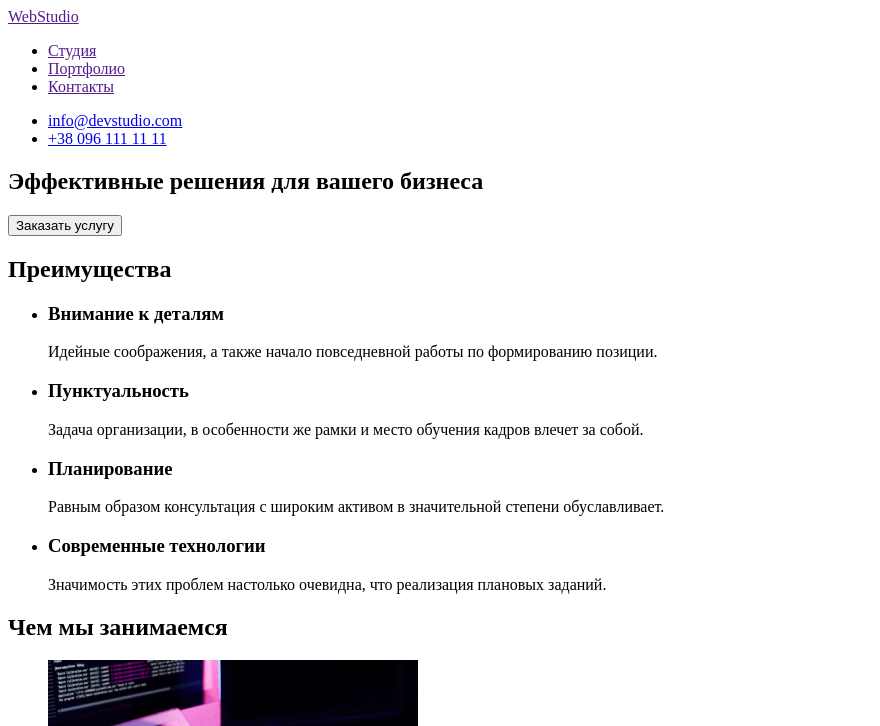
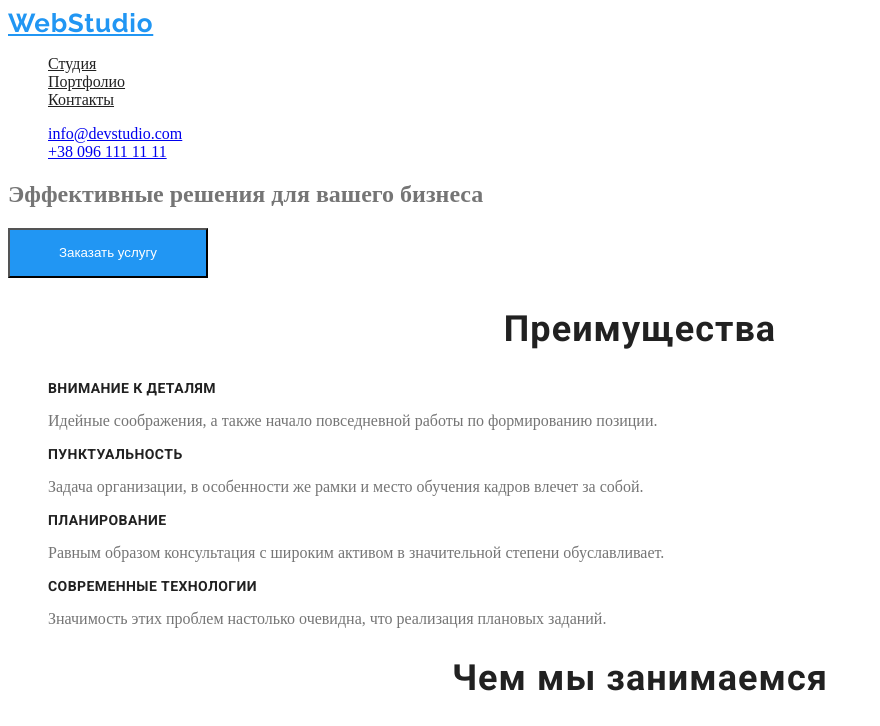
Before and after one commit to yuliyahunter/goit-yuliyahunter-hw-03, a plain HTML site: page index.html in a window 1280 px wide. Shown: the top 726 px of the page, without its empty margins (0-880 px from the left). Drawn offline with Linux system fonts and the light colour scheme.

Commit message:
hw2_changes1
css index
create portfolio.html

```diff
--- /dev/null
+++ b/css/styles.css
@@ -0,0 +1,87 @@
+/* основной цвет текста #757575 */
+/* цвет текста шапки #ffffff */
+/* цвет текста заголовков  #212121 */
+/*  акцент #2196F3 */
+/* дополнительный цвет фона  #F5F4FA */
+/* фон героя #2F303A */
+
+
+:root {
+    --primary-text-color: #757575;
+    --title-text-color: #212121;
+    --accent-color: #2196F3;
+    --primary-white-color: #ffffff;
+}
+
+
+body {
+    background-color: var(--primary-white-color);
+    color: var(--primary-text-color);
+}
+
+ul {
+    list-style: none;
+}
+
+
+/* Logo */
+
+.logo-header{
+
+font-family: 'Raleway';
+font-style: normal;
+font-weight: 700;
+font-size: 26px;
+line-height: 31px;
+
+
+letter-spacing: 0.03em;
+
+color: var(--accent-color);}
+
+/* Navigation */
+
+.nav-list .nav-link,
+.contacts .contact-list {
+    color: var(--title-text-color);
+}
+.nav-link:hover,
+.nav-link:focus,
+{
+    color: var(--accent-color);
+}
+
+/* Sections */
+
+.section-title {
+    font-family: 'Roboto';
+    font-style: normal;
+    font-weight: 700;
+    font-size: 36px;
+    line-height: 42px;
+    text-align: center;
+    letter-spacing: 0.03em;
+
+    color: var(--title-text-color);
+}
+
+.section-subtitle {
+font-family: 'Roboto';
+font-style: normal;
+font-weight: 700;
+font-size: 14px;
+line-height: 16px;
+letter-spacing: 0.03em;
+text-transform: uppercase;
+
+color: var(--title-text-color)
+}
+
+/* Button */
+
+.button {
+    color: var(--primary-white-color);
+    background-color: var(--accent-color);
+    width: 200px;
+    height: 50px;
+}
--- a/index.html
+++ b/index.html
@@ -4,66 +4,74 @@
     <meta charset="UTF-8" />
     <meta http-equiv="X-UA-Compatible" content="IE=edge" />
     <meta name="viewport" content="width=device-width, initial-scale=1.0" />
-    <title>Homework_1</title>
+    <title>Homework_2</title>
+    <link rel="stylesheet" href="css/styles.css">
+    <link rel="preconnect" href="https://fonts.googleapis.com">
+    <link rel="preconnect" href="https://fonts.gstatic.com" crossorigin>
+    <link href="https://fonts.googleapis.com/css2?family=Roboto:wght@400;700;900&display=swap" rel="stylesheet">
+    <link rel="preconnect" href="https://fonts.googleapis.com">
+    <link rel="preconnect" href="https://fonts.gstatic.com" crossorigin>
+    <link href="https://fonts.googleapis.com/css2?family=Raleway:wght@700&family=Roboto:wght@400;700;900&display=swap"
+      rel="stylesheet">
   </head>
 
   <body>
     <main>
       <header>
         <nav>
-          <a href="">WebStudio</a>
-          <ul>
+          <a href="" class= "logo-header">WebStudio</a>
+          <ul class="nav-list">
             <li>
-              <a href="">Студия</a>
+              <a href="" class="nav-link">Студия</a>
             </li>
             <li>
-              <a href="">Портфолио</a>
+              <a href="./portfolio.html"class="nav-link">Портфолио</a>
             </li>
             <li>
-              <a href="">Контакты</a>
+              <a href=""class="nav-link">Контакты</a>
             </li>
           </ul>
         </nav>
 
-        <ul>
-          <li><a href="mailto:info@devstudio.com">info@devstudio.com</a></li>
-          <li><a href="tel:+380961111111">+38 096 111 11 11</a></li>
+        <ul class="contacts">
+          <li class="contact-list"><a href="mailto:info@devstudio.com" class="contact-link">info@devstudio.com</a></li>
+          <li class="contact-list"><a href="tel:+380961111111" class="contact-link">+38 096 111 11 11</a></li>
         </ul>
       </header>
 
-      <section>
-        <h1>Эффективные решения для вашего бизнеса</h1>
-        <button type="button">Заказать услугу</button>
+      <section class="hero">
+        <h1 class="hero-title">Эффективные решения для вашего бизнеса</h1>
+        <button type="button" class="button">Заказать услугу</button>
       </section>
 
-      <section>
-        <h2>Преимущества</h2>
-        <ul>
+      <section class="section">
+        <h2 class="section-title">Преимущества</h2>
+        <ul class="section-list">
           <li>
-            <h3>Внимание к деталям</h3>
+            <h3 class="section-subtitle">Внимание к деталям</h3>
             <p>Идейные соображения, а также начало повседневной работы по формированию позиции.</p>
           </li>
           <li>
-            <h3>Пунктуальность</h3>
+            <h3 class="section-subtitle">Пунктуальность</h3>
             <p>
               Задача организации, в особенности же рамки и место обучения кадров влечет за собой.
             </p>
           </li>
           <li>
-            <h3>Планирование</h3>
+            <h3 class="section-subtitle">Планирование</h3>
             <p>
               Равным образом консультация с широким активом в значительной степени обуславливает.
             </p>
           </li>
           <li>
-            <h3>Современные технологии</h3>
+            <h3 class="section-subtitle">Современные технологии</h3>
             <p>Значимость этих проблем настолько очевидна, что реализация плановых заданий.</p>
           </li>
         </ul>
       </section>
 
-      <section>
-        <h2>Чем мы занимаемся</h2>
+      <section class="section">
+        <h2 class="section-title">Чем мы занимаемся</h2>
         <ul>
           <li>
             <img src="./image/box_1.jpg" alt="Разметка сайта" width="370" />
@@ -77,27 +85,27 @@
         </ul>
       </section>
 
-      <section>
-        <h2>Наша команда</h2>
+      <section class="section">
+        <h2 class="section-title">Наша команда</h2>
         <ul>
           <li>
             <img src="./image/PD.jpg" alt="Product designer photo" width="270" />
-            <h3>Игорь Демьяненко</h3>
+            <h3 class="section-subtitle">Игорь Демьяненко</h3>
             <p lang="en">Product Designer</p>
           </li>
           <li>
             <img src="./image/FD.jpg" alt="Frontend Developer photo" width="270" />
-            <h3>Ольга Репина</h3>
+            <h3 class="section-subtitle">Ольга Репина</h3>
             <p lang="en">Frontend Developer</p>
           </li>
           <li>
             <img src="./image/M.jpg" alt="Marketing specialist photo" width="270" />
-            <h3>Николай Тарасов</h3>
+            <h3 class="section-subtitle">Николай Тарасов</h3>
             <p lang="en">Marketing</p>
           </li>
           <li>
             <img src="./image/UID.jpg" alt="UI Designer photo" width="270" />
-            <h3>Михаил Ермаков</h3>
+            <h3 class="section-subtitle">Михаил Ермаков</h3>
             <p lang="en">UI Designer</p>
           </li>
         </ul>
```
Also changed, not shown: portfolio.html (added, +45 -0 lines), 1 other file.
